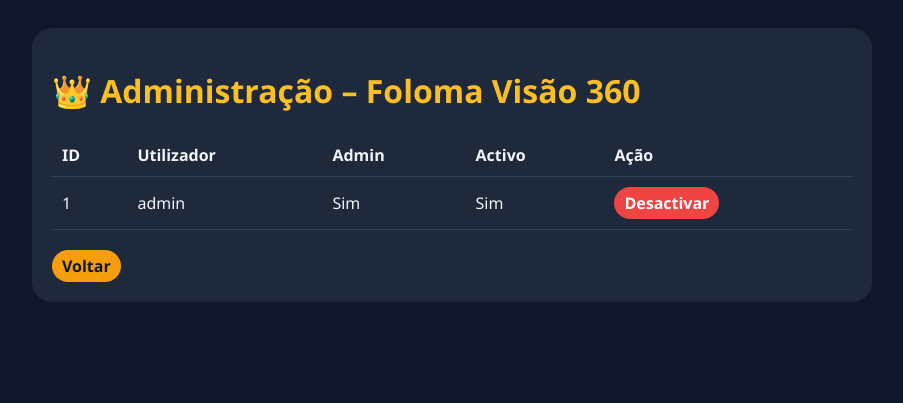
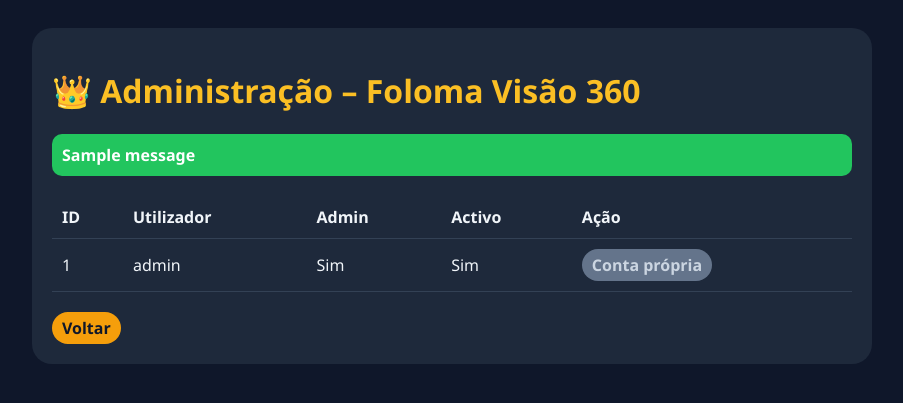
Before and after one commit to Foloma/Foloma-Sinais-, a Flask app: page /admin in a window 1280 px wide. Shown: the top 403 px of the page, without its empty margins (188-1091 px from the left). Run offline with Flask 3, Linux system fonts and the light colour scheme; a user stored in the database is signed in; data comes from the database, SQL or seed files in the repository; tables that the repository leaves empty hold one stand-in row (values such as "Sample post"); one stand-in notice (Sample message) is shown.

Commit message:
Update admin.html

```diff
--- a/templates/admin.html
+++ b/templates/admin.html
@@ -19,6 +19,14 @@
             padding: 20px;
         }
         h1 { color: #fbbf24; }
+        .flash-message {
+            padding: 10px;
+            border-radius: 10px;
+            margin-bottom: 15px;
+            font-weight: bold;
+        }
+        .success { background: #22c55e; color: #fff; }
+        .error { background: #ef4444; color: #fff; }
         table { width: 100%; border-collapse: collapse; margin-top: 20px; }
         th, td { padding: 10px; text-align: left; border-bottom: 1px solid #334155; }
         .btn {
@@ -34,32 +42,57 @@
         }
         .btn-danger { background: #ef4444; color: white; }
         .btn-success { background: #22c55e; color: white; }
+        .btn-disabled { background: #64748b; color: #cbd5e1; cursor: not-allowed; }
         .back { margin-top: 20px; display: inline-block; }
+        form.inline { display: inline; }
     </style>
 </head>
 <body>
     <div class="container">
         <h1>👑 Administração – Foloma Visão 360</h1>
+
+        <!-- Mensagens flash -->
+        {% with messages = get_flashed_messages(with_categories=true) %}
+          {% if messages %}
+            {% for category, message in messages %}
+              <div class="flash-message {{ category }}">{{ message }}</div>
+            {% endfor %}
+          {% endif %}
+        {% endwith %}
+
         <table>
             <thead>
-                <tr><th>ID</th><th>Utilizador</th><th>Admin</th><th>Activo</th><th>Ação</th></tr>
+                <tr>
+                    <th>ID</th>
+                    <th>Utilizador</th>
+                    <th>Admin</th>
+                    <th>Activo</th>
+                    <th>Ação</th>
+                </tr>
             </thead>
             <tbody>
                 {% for user in users %}
                 <tr>
-                    <td>{{ user[0] }}</td>
-                    <td>{{ user[1] }}</td>
-                    <td>{{ "Sim" if user[3] else "Não" }}</td>
-                    <td>{{ "Sim" if user[2] else "Não" }}</td>
+                    <td>{{ user['id'] }}</td>
+                    <td>{{ user['username'] }}</td>
+                    <td>{{ "Sim" if user['is_admin'] else "Não" }}</td>
+                    <td>{{ "Sim" if user['is_active'] else "Não" }}</td>
                     <td>
-                        <a href="{{ url_for('admin_toggle', user_id=user[0]) }}" class="btn {% if user[2] %}btn-danger{% else %}btn-success{% endif %}">
-                            {% if user[2] %}Desactivar{% else %}Activar{% endif %}
-                        </a>
+                        {% if user['id'] == current_user.id %}
+                            <span class="btn btn-disabled">Conta própria</span>
+                        {% else %}
+                        <form method="POST" action="{{ url_for('admin_toggle', user_id=user['id']) }}" class="inline"
+                              onsubmit="return confirm('Tem a certeza que deseja alterar o estado de {{ user['username'] }}?');">
+                            <button type="submit" class="btn {% if user['is_active'] %}btn-danger{% else %}btn-success{% endif %}">
+                                {% if user['is_active'] %}Desactivar{% else %}Activar{% endif %}
+                            </button>
+                        </form>
+                        {% endif %}
                     </td>
                 </tr>
                 {% endfor %}
             </tbody>
-         </table>
+        </table>
         <a href="{{ url_for('index') }}" class="btn back">Voltar</a>
     </div>
 </body>
```
